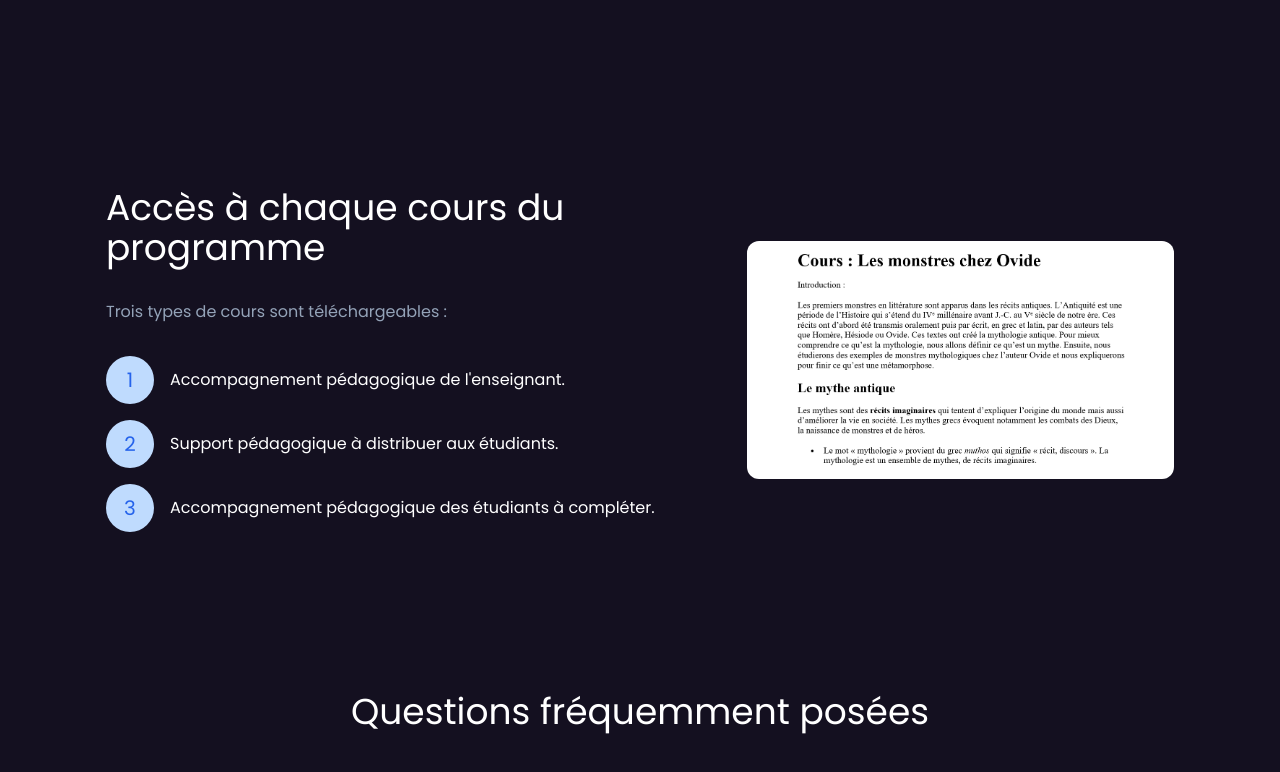
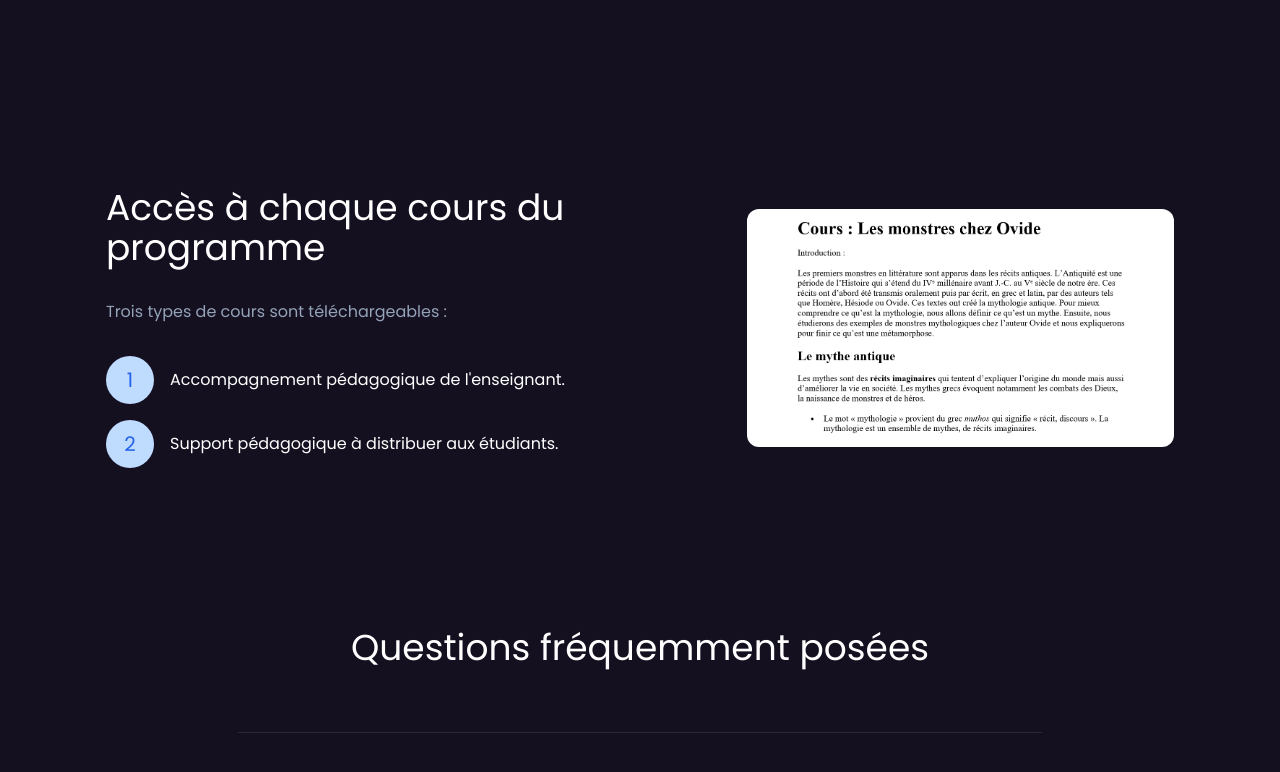
Before and after one commit to zishankadri/Auto-prep, a Django app: page / in a window 1280 px wide. Shown: the part 1838-2610 px from the top of the page. Run offline with Django 5.2, Linux system fonts and the light colour scheme; data that the repository does not hold is empty; style sheets or scripts are compiled from the project's sources; some libraries are stand-ins or nearby versions.

Commit message:
deployment

```diff
--- a/templates/home.html
+++ b/templates/home.html
@@ -145,10 +145,6 @@
                         Support pédagogique à distribuer aux étudiants.
                     </li>
 
-                    <li class="flex items-center gap-4 text-00">
-                        <span class="flex justify-center text-xl items-center p-4 w-12 h-12 bg-blue-200 text-blue-600 rounded-full">3</span>
-                        Accompagnement pédagogique des étudiants à compléter.
-                    </li>
                 </ul>
             </div>
 
```
